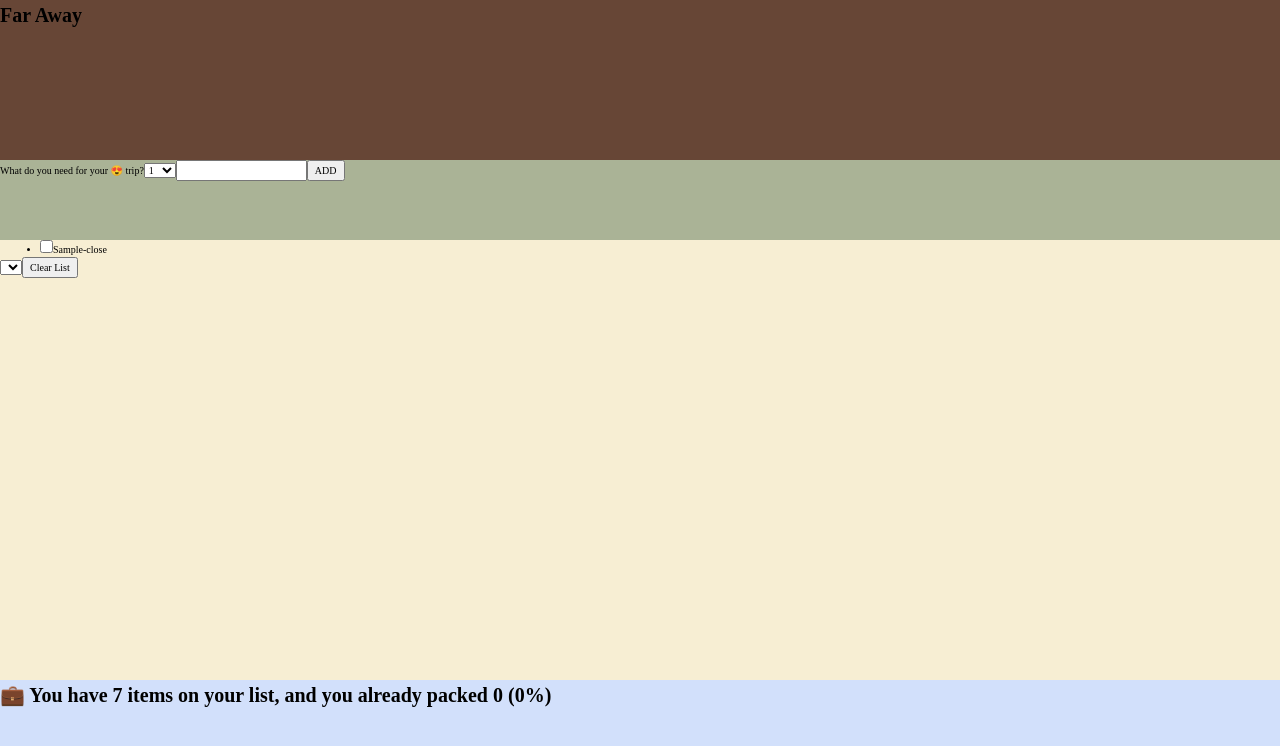
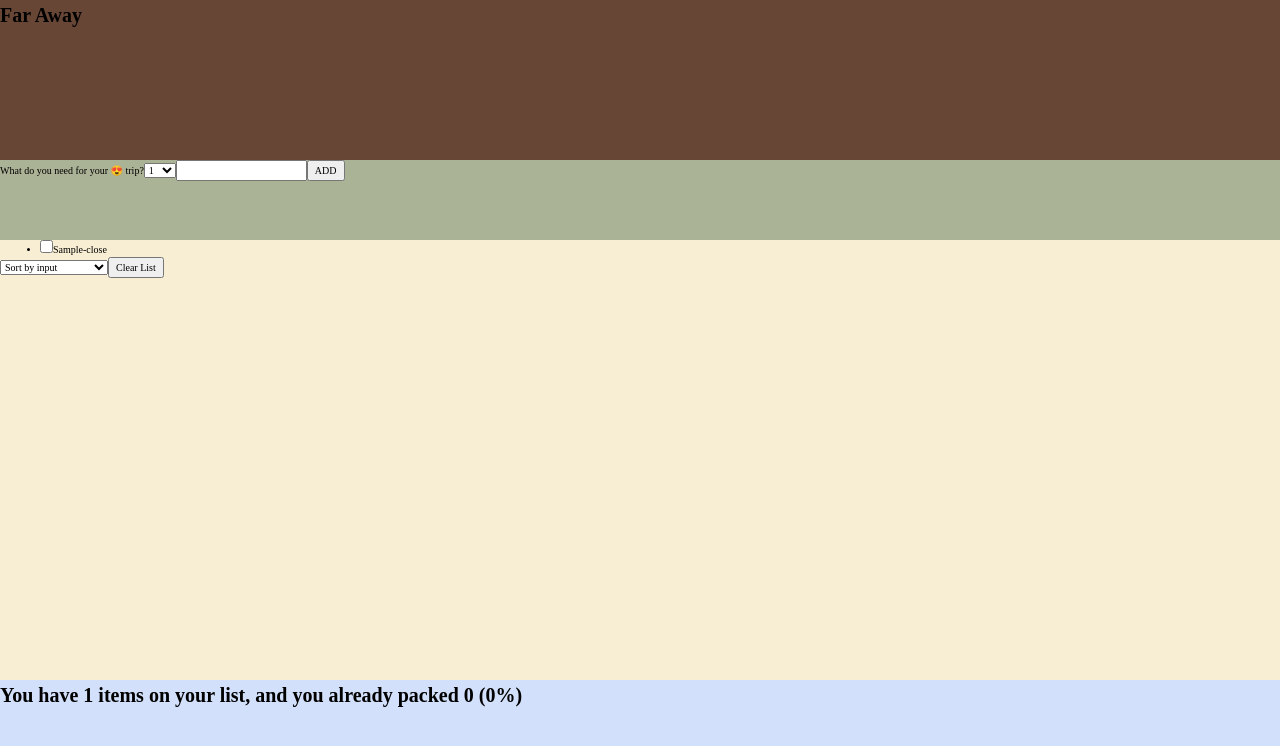
Before and after one commit to Lam-Big-Water/CodeBoard, a React (Vite) app in the folder JNReactCourse/: page / in a window 1280 px wide. Both pictures are taken after typing "Sample" into the empty fields and a click on the button "ADD". Shown: the top 746 px of the page. Built offline with nearby package versions, Linux system fonts and the light colour scheme.

Commit message:
the basic feature is done

```diff
--- a/JNReactCourse/src/App.tsx
+++ b/JNReactCourse/src/App.tsx
@@ -1,4 +1,4 @@
-import { useState } from "react";
+import { ChangeEvent, useState, MouseEventHandler } from "react";
 import "./style.scss";
 
 type ItemType = {
@@ -6,16 +6,20 @@ type ItemType = {
   inputV: string;
   packed: boolean;
   id: number;
-}
+};
 const App = () => {
-
   const [submitV, setSubmitV] = useState<ItemType[] | []>([]);
   console.log(submitV);
 
-  const handleAddItems = (item: ItemType) => setSubmitV((submitV) => [...submitV, item]);
+  const handleAddItems = (item: ItemType) =>
+    setSubmitV((submitV) => [...submitV, item]);
 
   const handleToggleItem = (id: number) => {
-    setSubmitV((submitV) => submitV.map((item) => item.id === id ? {...item, packed: !item.packed} : item))
+    setSubmitV((submitV) =>
+      submitV.map((item) =>
+        item.id === id ? { ...item, packed: !item.packed } : item
+      )
+    );
   };
 
   const handleRemoveItem = (id: number) => {
@@ -23,63 +27,75 @@ const App = () => {
     setSubmitV(newPosts);
   };
 
+  const handleClearList = () => {
+    const confirmed = window.confirm(
+      `Are you sure you want to delete all items?`
+    );
 
+    if (confirmed) setSubmitV([]);
+  };
 
   return (
     <div className="container">
       <header className="header">
         <h1 className="header-title">Far Away</h1>
         <div className="header-addEvent">
-          <AddEvent
-            onAddItems={handleAddItems}
-
-          />
+          <AddEvent onAddItems={handleAddItems} />
         </div>
       </header>
 
       <main className="operation">
-        <EventArea lists={submitV} toggleItem={handleToggleItem} RemoveItems={handleRemoveItem}/>
+        <EventArea
+          lists={submitV}
+          toggleItem={handleToggleItem}
+          RemoveItems={handleRemoveItem}
+          clearList={handleClearList}
+        />
       </main>
 
-      <footer className="record">
-        <h1 className="record-msg">
-          💼 You have 7 items on your list, and you already packed 0 (0%)
-        </h1>
-      </footer>
+      <Status progress={submitV} />
     </div>
   );
 };
 
 type AddEventProps = {
-  onAddItems: (newItem: ItemType) => void
+  onAddItems: (newItem: ItemType) => void;
 };
 
-const AddEvent = ({onAddItems}: AddEventProps) => {
+const AddEvent = ({ onAddItems }: AddEventProps) => {
   const [eventTimes, setEventTimes] = useState(1);
   const [inputV, setInputV] = useState("");
 
   const handleSubmit = () => {
-
     if (!inputV) return;
 
-    const newItem = {eventTimes, inputV, packed: false, id: Date.now()};
+    const newItem = { eventTimes, inputV, packed: false, id: Date.now() };
     console.log(newItem);
 
     onAddItems(newItem);
 
     setEventTimes(1);
     setInputV("");
-  }
+  };
 
   return (
     <>
       <label htmlFor="">What do you need for your 😍 trip?</label>
-      <select value={eventTimes} onChange={(event) => setEventTimes(+event.target.value)}>
+      <select
+        value={eventTimes}
+        onChange={(event) => setEventTimes(+event.target.value)}
+      >
         {Array.from({ length: 20 }, (_, i) => i + 1).map((num) => (
-          <option value={num}>{num}</option>
+          <option value={num} key={num}>
+            {num}
+          </option>
         ))}
       </select>
-      <input type="text" onChange={(event) => setInputV(event.target.value)} value={inputV}/>
+      <input
+        type="text"
+        onChange={(event) => setInputV(event.target.value)}
+        value={inputV}
+      />
       <button onClick={handleSubmit}>ADD</button>
     </>
   );
@@ -89,22 +105,53 @@ type EventAreaProps = {
   lists: ItemType[];
   toggleItem: (id: number) => void;
   RemoveItems: (id: number) => void;
-}
+  clearList: MouseEventHandler<HTMLButtonElement>;
+};
 
-const EventArea = ({lists, toggleItem, RemoveItems}: EventAreaProps) => {
+const EventArea = ({
+  lists,
+  toggleItem,
+  RemoveItems,
+  clearList,
+}: EventAreaProps) => {
+  const [sortBy, setSortBy] = useState("input");
+  let sortedItems;
+
+  if (sortBy === "input") sortedItems = lists;
+
+  if (sortBy === "description") {
+    sortedItems = lists
+      .slice()
+      .sort((a, b) => a.inputV.localeCompare(b.inputV));
+  }
+
+  if (sortBy === "packed") {
+    sortedItems = lists
+      .slice()
+      .sort((a, b) => Number(a.packed) - Number(b.packed));
+  }
+
+  const handleSortBy = (event: ChangeEvent<HTMLSelectElement>) => {
+    setSortBy(event.target.value);
+  };
 
   return (
     <>
       <div className="operation-event">
         <ul>
-          {lists.map((i) => (
-            <Item key={i.id} item={i} onToggleItem={toggleItem} onRemoveItems={RemoveItems}/>
+          {sortedItems?.map((i) => (
+            <Item
+              key={i.id}
+              item={i}
+              onToggleItem={toggleItem}
+              onRemoveItems={RemoveItems}
+            />
           ))}
         </ul>
       </div>
 
       <div className="operation-sort">
-        <Sort />
+        <Sort sortBy={sortBy} onSortBy={handleSortBy} onClearList={clearList} />
       </div>
     </>
   );
@@ -112,6 +159,7 @@ const EventArea = ({lists, toggleItem, RemoveItems}: EventAreaProps) => {
 
 type ItemProps = {
   item: ItemType;
+
   onToggleItem: (id: number) => void;
   onRemoveItems: (id: number) => void;
 };
@@ -119,24 +167,70 @@ type ItemProps = {
 const Item = ({ item, onToggleItem, onRemoveItems }: ItemProps) => {
   return (
     <>
-      <li style={item.packed ? {textDecoration: 'line-through'} : {}}>
-        <input type="checkbox" value={item.packed} onChange={() => onToggleItem(item.id)}/>
-        {item.inputV}
+      <li>
+        <input
+          type="checkbox"
+          value={+item.packed}
+          onChange={() => onToggleItem(item.id)}
+        />
+        <span style={item.packed ? { textDecoration: "line-through" } : {}}>
+          {item.inputV}
+        </span>
         <span onClick={() => onRemoveItems(item.id)}>-close</span>
       </li>
     </>
   );
 };
 
-const Sort = () => {
+type SortProps = {
+  sortBy: string;
+  onSortBy: (event: ChangeEvent<HTMLSelectElement>) => void;
+  onClearList: MouseEventHandler<HTMLButtonElement>;
+};
+const Sort = ({ sortBy, onSortBy, onClearList }: SortProps) => {
   return (
     <>
-      <select name="" id="">
-        Sort By
+      <select
+        className="actions"
+        name=""
+        id=""
+        value={sortBy}
+        onChange={onSortBy}
+      >
+        <option value="input">Sort by input</option>
+        <option value="description">Sort by description</option>
+        <option value="packed">Sort by packed status</option>
       </select>
-      <button>Clear List</button>
+      <button onClick={onClearList}>Clear List</button>
     </>
   );
 };
 
+type StatusProps = {
+  progress: ItemType[];
+};
+const Status = ({ progress }: StatusProps) => {
+  if (!progress.length)
+    return (
+      <p className="status">
+        <em>Start adding some items to your packing list 🚀</em>
+      </p>
+    );
+
+  const numItems = progress.length;
+  const numPacked = progress.filter((item) => item.packed).length;
+  const percentage = Math.round((numPacked / numItems) * 100);
+  console.log(numItems, numPacked, percentage)
+
+  return (
+    <footer className="record">
+      <h1 className="record-msg">
+        {percentage === 100
+          ? "You got everything! Ready to go"
+          : `You have ${numItems} items on your list, and you already packed ${numPacked} (${percentage}%)`}
+      </h1>
+    </footer>
+  );
+};
+
 export default App;
```
